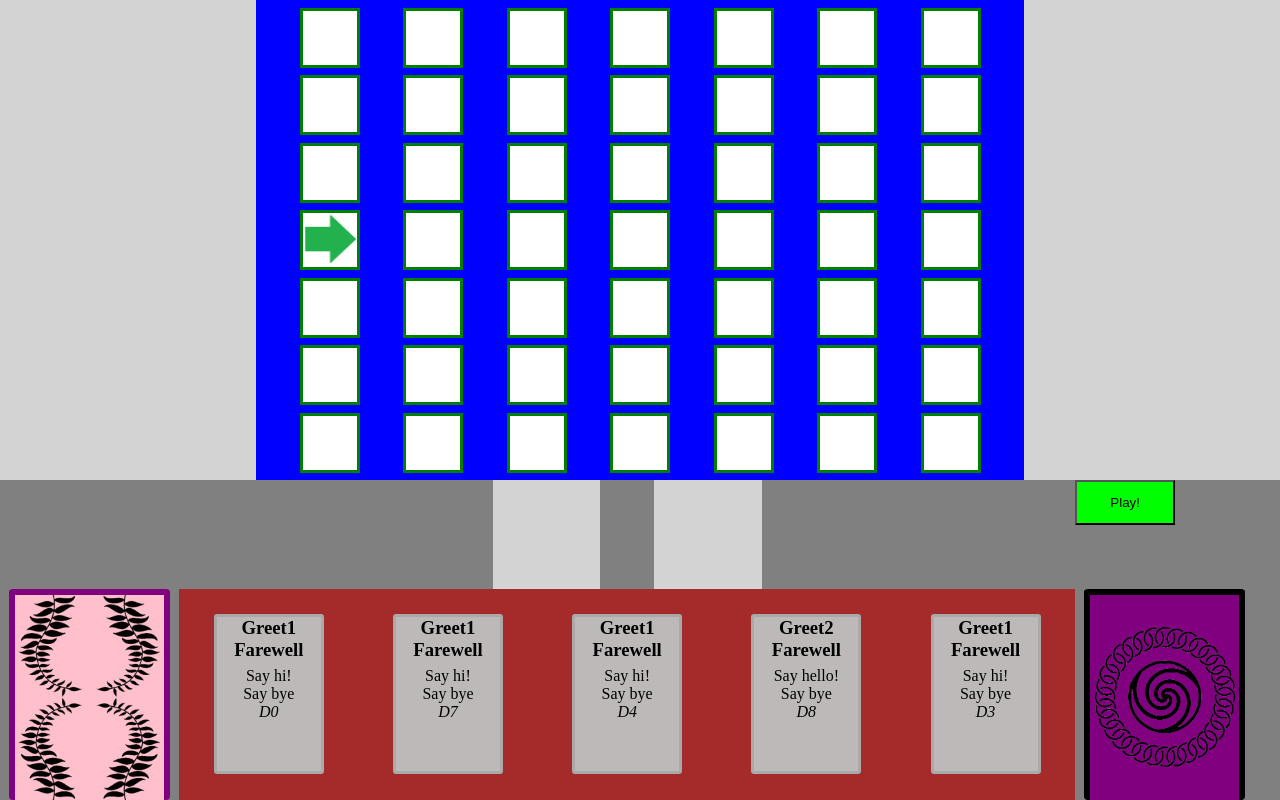
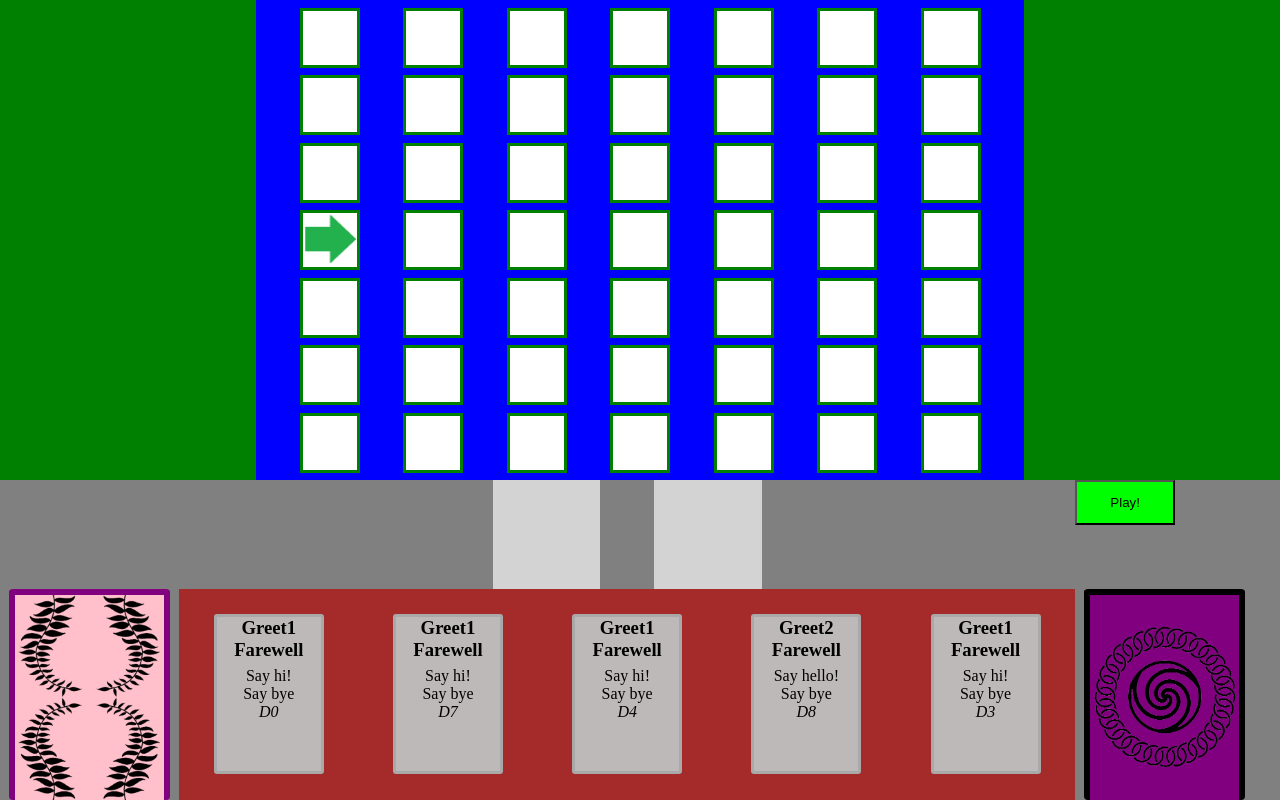
Before and after one commit to ElliotGestrin/RogueLeaper, a plain HTML site: page combatTest/combat.html in a window 1280 px wide. Drawn offline with Linux system fonts and the light colour scheme.

Commit message:
Testing webpage update

```diff
--- a/combatTest/combat_styles.css
+++ b/combatTest/combat_styles.css
@@ -5,7 +5,7 @@
 }
 
 body{
-  background-color: lightGrey;
+  background-color: green;
 }
 
 /*The field*/
```
